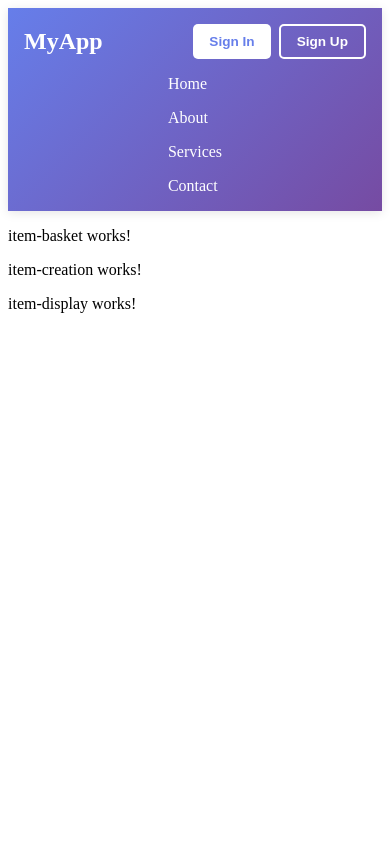
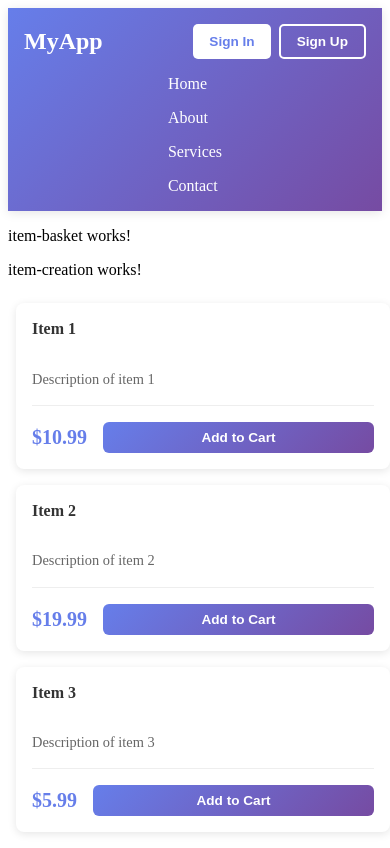
Before and after one commit to Mohamed00Farhi/myAngularApp, an Angular app: page / in a window 390 px wide. Built offline with nearby package versions, Linux system fonts and the light colour scheme.

Commit message:
Added Item display

```diff
--- a/src/app/items/item-display/item-display.css
+++ b/src/app/items/item-display/item-display.css
@@ -0,0 +1,50 @@
+ul {
+  list-style: none;
+  padding: 0;
+  margin: 0;
+  display: grid;
+  grid-template-columns: repeat(auto-fill, minmax(280px, 1fr));
+  gap: 2rem;
+  width: 100%;
+}
+
+li {
+  display: flex;
+  justify-content: center;
+}
+
+app-item {
+  width: 100%;
+  max-width: 280px;
+}
+
+/* Tablet View */
+@media (max-width: 1024px) {
+  ul {
+    grid-template-columns: repeat(auto-fill, minmax(250px, 1fr));
+    gap: 1.5rem;
+    padding: 1rem;
+  }
+}
+
+/* Mobile View */
+@media (max-width: 768px) {
+  ul {
+    grid-template-columns: repeat(auto-fill, minmax(200px, 1fr));
+    gap: 1rem;
+    padding: 0.5rem;
+  }
+
+  app-item {
+    max-width: 100%;
+  }
+}
+
+/* Small Mobile View */
+@media (max-width: 480px) {
+  ul {
+    grid-template-columns: 1fr;
+    gap: 1rem;
+    padding: 0.5rem;
+  }
+}
--- a/src/app/items/item-display/item-display.html
+++ b/src/app/items/item-display/item-display.html
@@ -1 +1,7 @@
-<p>item-display works!</p>
+<ul>
+    @for (item of items; track item.id) {
+        <li>
+            <app-item [item]="item"></app-item>
+        </li>
+    }
+</ul>
--- a/src/app/items/item-display/item-display.ts
+++ b/src/app/items/item-display/item-display.ts
@@ -1,9 +1,31 @@
 import { Component } from '@angular/core';
+import { Item } from '../item/item';
 
 @Component({
   selector: 'app-item-display',
-  imports: [],
+  imports: [Item],
   templateUrl: './item-display.html',
   styleUrl: './item-display.css',
 })
-export class ItemDisplay {}
+export class ItemDisplay {
+  items = [
+    {
+      id: 1,
+      name: 'Item 1',
+      description: 'Description of item 1',
+      price: 10.99,
+    },
+    {
+      id: 2,
+      name: 'Item 2',
+      description: 'Description of item 2',
+      price: 19.99,
+    },
+    {
+      id: 3,
+      name: 'Item 3',
+      description: 'Description of item 3',
+      price: 5.99,
+    },
+  ]
+}
--- /dev/null
+++ b/src/app/items/item.models.ts
@@ -0,0 +1,6 @@
+export interface ItemType {
+    id: number;
+    name: string;
+    description: string;
+    price: number;
+}
--- a/src/app/items/item/item.css
+++ b/src/app/items/item/item.css
@@ -0,0 +1,201 @@
+.item-card {
+  background: white;
+  border-radius: 12px;
+  overflow: hidden;
+  box-shadow: 0 2px 8px rgba(0, 0, 0, 0.1);
+  transition: all 0.3s ease;
+  display: flex;
+  flex-direction: column;
+  height: 100%;
+}
+
+.item-card:hover {
+  box-shadow: 0 8px 16px rgba(0, 0, 0, 0.15);
+  transform: translateY(-4px);
+}
+
+.item-image-container {
+  position: relative;
+  overflow: hidden;
+  background: #f5f5f5;
+  aspect-ratio: 1;
+  display: flex;
+  align-items: center;
+  justify-content: center;
+}
+
+.item-image {
+  width: 100%;
+  height: 100%;
+  object-fit: cover;
+  transition: transform 0.3s ease;
+}
+
+.item-card:hover .item-image {
+  transform: scale(1.05);
+}
+
+.item-badge {
+  position: absolute;
+  top: 10px;
+  right: 10px;
+  background: linear-gradient(135deg, #667eea 0%, #764ba2 100%);
+  color: white;
+  padding: 0.4rem 0.8rem;
+  border-radius: 20px;
+  font-size: 0.75rem;
+  font-weight: 600;
+  text-transform: uppercase;
+}
+
+.item-badge.out-of-stock {
+  background: linear-gradient(135deg, #f093fb 0%, #f5576c 100%);
+}
+
+.item-category {
+  position: absolute;
+  bottom: 10px;
+  left: 10px;
+  background: rgba(0, 0, 0, 0.6);
+  color: white;
+  padding: 0.4rem 0.8rem;
+  border-radius: 4px;
+  font-size: 0.75rem;
+  font-weight: 500;
+}
+
+.item-content {
+  padding: 1.5rem;
+  flex: 1;
+  display: flex;
+  flex-direction: column;
+}
+
+.item-name {
+  font-size: 1.1rem;
+  font-weight: 700;
+  margin: 0 0 0.5rem 0;
+  color: #333;
+  line-height: 1.3;
+  min-height: 2.6rem;
+}
+
+.item-rating {
+  display: flex;
+  align-items: center;
+  gap: 0.5rem;
+  margin-bottom: 0.8rem;
+  font-size: 0.9rem;
+}
+
+.stars {
+  color: #ffc107;
+  font-size: 0.9rem;
+}
+
+.rating-value {
+  color: #666;
+  font-weight: 500;
+}
+
+.item-description {
+  font-size: 0.9rem;
+  color: #666;
+  line-height: 1.4;
+  margin: 0 0 1rem 0;
+  flex: 1;
+  display: -webkit-box;
+  -webkit-line-clamp: 2;
+  -webkit-box-orient: vertical;
+  overflow: hidden;
+}
+
+.item-footer {
+  display: flex;
+  justify-content: space-between;
+  align-items: center;
+  gap: 1rem;
+  padding-top: 1rem;
+  border-top: 1px solid #eee;
+}
+
+.item-price {
+  font-size: 1.5rem;
+  font-weight: 700;
+  color: #667eea;
+}
+
+.item-actions {
+  display: flex;
+  gap: 0.5rem;
+}
+
+.btn {
+  padding: 0.5rem 0.8rem;
+  border: none;
+  border-radius: 6px;
+  font-weight: 600;
+  cursor: pointer;
+  transition: all 0.3s ease;
+  font-size: 0.85rem;
+  white-space: nowrap;
+}
+
+.btn-primary {
+  background: linear-gradient(135deg, #667eea 0%, #764ba2 100%);
+  color: white;
+  flex: 1;
+}
+
+.btn-primary:hover:not(:disabled) {
+  transform: translateY(-2px);
+  box-shadow: 0 4px 12px rgba(102, 126, 234, 0.4);
+}
+
+.btn-primary:disabled {
+  opacity: 0.5;
+  cursor: not-allowed;
+}
+
+.btn-secondary {
+  background: #f0f0f0;
+  color: #333;
+  border: 1px solid #ddd;
+}
+
+.btn-secondary:hover {
+  background: #e0e0e0;
+  transform: translateY(-2px);
+}
+
+/* Responsive Design */
+@media (max-width: 768px) {
+  .item-card {
+    border-radius: 8px;
+  }
+
+  .item-content {
+    padding: 1rem;
+  }
+
+  .item-name {
+    font-size: 1rem;
+  }
+
+  .item-price {
+    font-size: 1.25rem;
+  }
+
+  .item-actions {
+    flex-direction: column;
+    width: 100%;
+  }
+
+  .btn-secondary {
+    display: none;
+  }
+
+  .btn-primary {
+    width: 100%;
+  }
+}
--- a/src/app/items/item/item.html
+++ b/src/app/items/item/item.html
@@ -1 +1,15 @@
-<p>item works!</p>
+<div class="item-card">
+
+  <div class="item-content">
+    <h3 class="item-name">{{ item.name }}</h3>
+
+    <p class="item-description">{{ item.description }}</p>
+
+    <div class="item-footer">
+      <div class="item-price">${{ item.price.toFixed(2) }}</div>
+      <div class="item-actions">
+        <button class="btn btn-primary" (click)="onAddToCart()">Add to Cart</button>
+      </div>
+    </div>
+  </div>
+</div>
--- a/src/app/items/item/item.ts
+++ b/src/app/items/item/item.ts
@@ -1,4 +1,5 @@
-import { Component } from '@angular/core';
+import { Component, Input } from '@angular/core';
+import { ItemType } from '../item.models';
 
 @Component({
   selector: 'app-item',
@@ -6,4 +7,10 @@ import { Component } from '@angular/core';
   templateUrl: './item.html',
   styleUrl: './item.css',
 })
-export class Item {}
+export class Item {
+  @Input({required: true}) item!: ItemType;
+
+  onAddToCart() {
+    console.log(`Adding item ${this.item.name} to basket`);
+  }
+}
```
Also changed, not shown: 1 other file (tests, documents, lock files or other folders).
